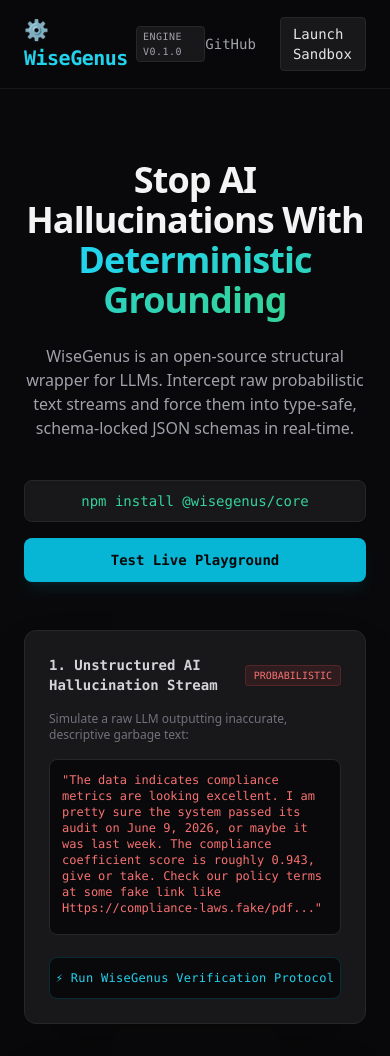
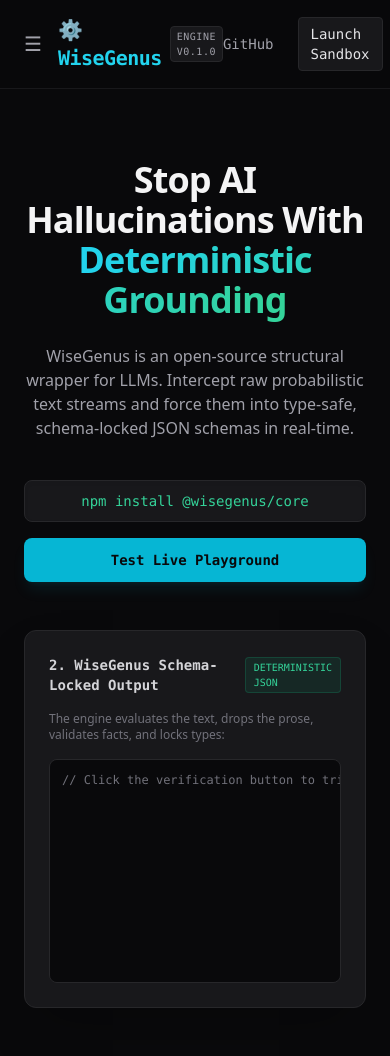
Before and after one commit to ominousprophecies/wisegenus-core, a plain HTML site: page public/index.html in a window 390 px wide. Shown: the top 1056 px of the page. Drawn offline with nearby package versions, Linux system fonts and the light colour scheme.

Commit message:
Update index.html

```diff
--- a/public/index.html
+++ b/public/index.html
@@ -10,6 +10,9 @@
 
   <header class="border-b border-zinc-900 px-6 lg:px-12 py-4 flex justify-between items-center bg-zinc-950/80 backdrop-blur fixed top-0 w-full z-50">
     <div class="flex items-center space-x-2">
+      <button onclick="toggleMobileMenu()" class="lg:hidden text-zinc-400 hover:text-zinc-100 mr-2 font-mono focus:outline-none text-xl">
+        ☰
+      </button>
       <span class="text-cyan-400 font-mono font-black text-xl tracking-tight">⚙️ WiseGenus</span>
       <span class="text-[10px] bg-zinc-900 border border-zinc-800 text-zinc-400 px-1.5 py-0.5 rounded font-mono uppercase tracking-wider">Engine v0.1.0</span>
     </div>
@@ -39,7 +42,7 @@
 
     <section id="playground" class="max-w-6xl mx-auto px-6 pb-24 grid grid-cols-1 lg:grid-cols-2 gap-8 items-stretch">
 
-      <div class="bg-zinc-900 border border-zinc-800 rounded-xl p-6 shadow-2xl flex flex-col justify-between">
+      <div id="left-menu" class="hidden lg:flex bg-zinc-900 border border-zinc-800 rounded-xl p-6 shadow-2xl flex-col justify-between">
         <div class="space-y-4">
           <div class="flex justify-between items-center">
             <h3 class="text-sm font-semibold text-zinc-300 font-mono">1. Unstructured AI Hallucination Stream</h3>
@@ -74,16 +77,25 @@
     <p>WiseGenus Core Engine • MIT Licensed Open Source Initiative • © 2026 wisegenus.com</p>
   </footer>
 
-  <!-- 1. HERE IS WHERE WE LOAD THE SUPABASE LIBRARY FROM THE INTERNET -->
   <script src="https://cdn.jsdelivr.net/npm/@supabase/supabase-js@2"></script>
 
   <script>
-    // 2. HERE IS WHERE WE LINK YOUR PERSONAL VALUES FROM YOUR NOTEPAD
     const SUPABASE_URL = 'https://oimtizf9gzdgtabuhsik.supabase.co';
     const SUPABASE_ANON_KEY = 'sb_pub_eyJhbGciOiJIUzI1NiIsInR5cCI6IkpXVCJ9b2RsdG16ZjlnemRndGFidWhzaWswTXR0WlA5RVpHeU1FTTcwZ21kZXRhdWx0X3B1Ymxpc2hhYmxlX0xleDFYVVI5T0ZkR2FtUWRVVzF3X3cwQU0I';
 
-    // This line initializes the plugin using your keys
     const supabase = supabase.createClient(SUPABASE_URL, SUPABASE_ANON_KEY);
+
+    // 📱 INTERACTIVE CODE: Controls showing or hiding the mobile view menu
+    function toggleMobileMenu() {
+      const menu = document.getElementById('left-menu');
+      if (menu.classList.contains('hidden')) {
+        menu.classList.remove('hidden');
+        menu.classList.add('block');
+      } else {
+        menu.classList.remove('block');
+        menu.classList.add('hidden');
+      }
+    }
 
     async function runGroundingEngine() {
       const outputFrame = document.getElementById('json-output');
@@ -106,10 +118,8 @@
         }
       };
 
-      // Display the JSON nicely on the screen
       outputFrame.textContent = JSON.stringify(mockVerifiedJSON, null, 2);
 
-      // 3. NEW DATABASE CODE: Save the verification event into Supabase
       const { data, error } = await supabase
         .from('grounding_schemas')
         .insert([
```
